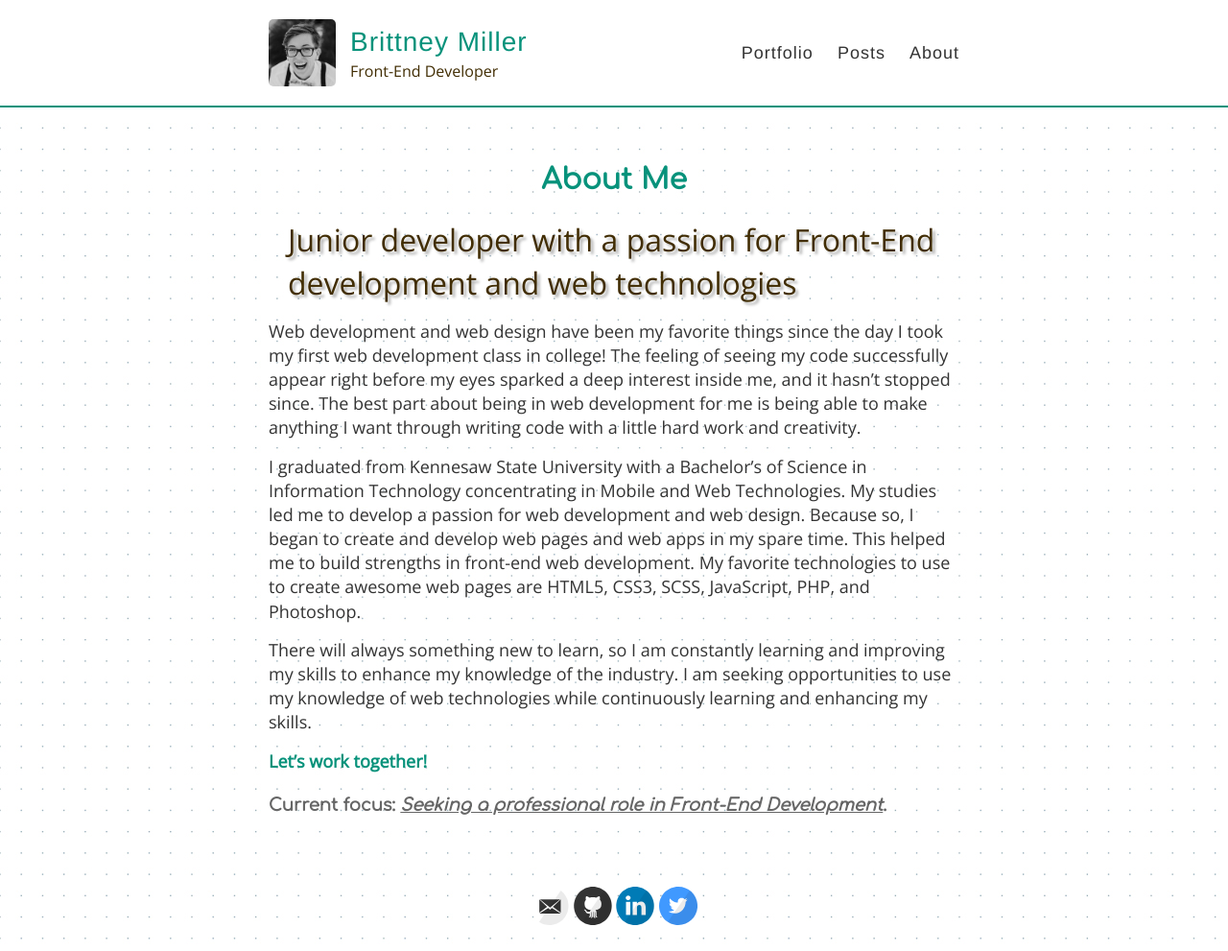
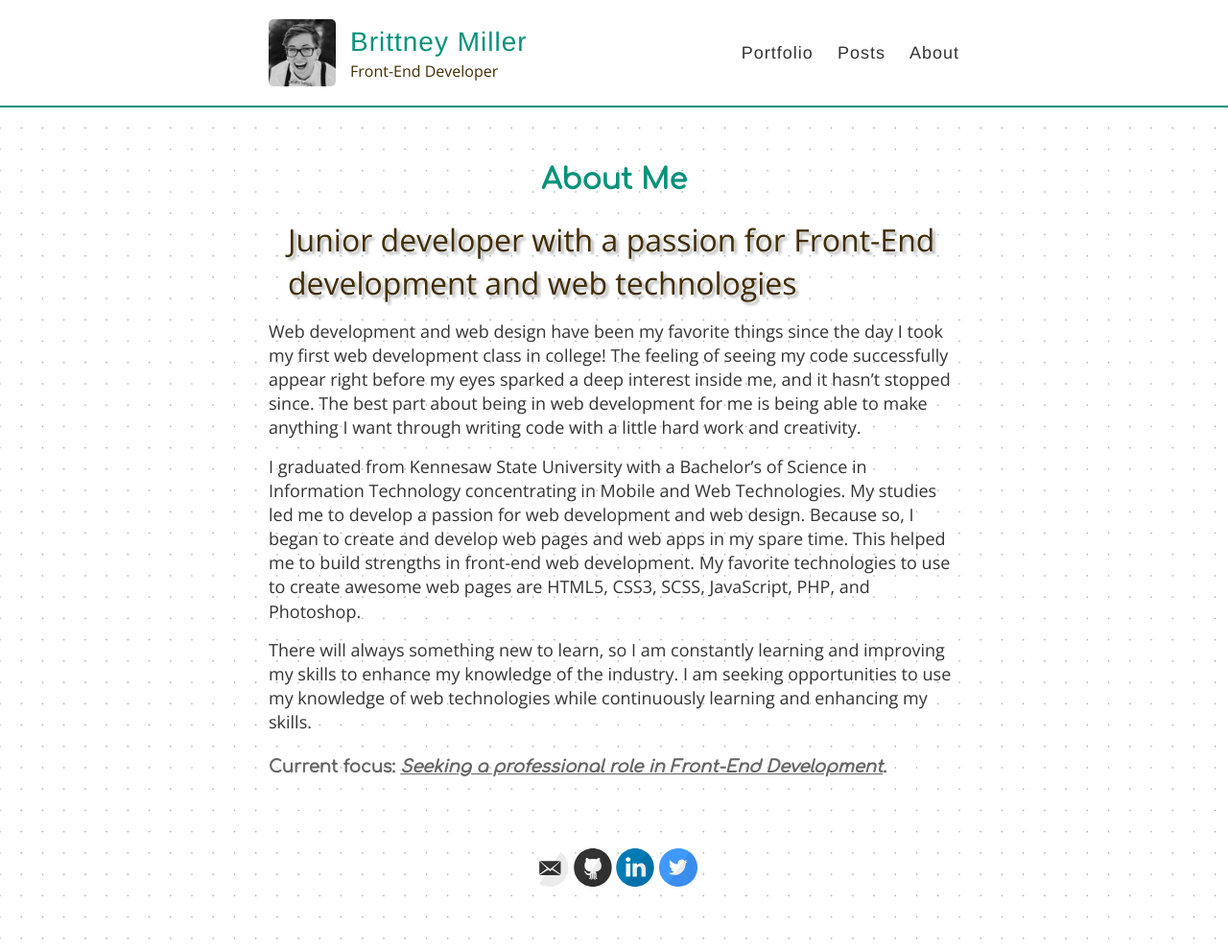
Before and after one commit to brittney092289/brittney092289.github.io, a Jekyll site: the page built from about.md, in a window 1280 px wide. Shown: the whole page at 96% size. Built offline with Jekyll 4.4.1, drawn with Linux system fonts in a browser that asks for light colours.

Commit message:
Update about.md

```diff
--- a/about.md
+++ b/about.md
@@ -14,6 +14,4 @@ I graduated from Kennesaw State University with a Bachelor’s of Science in Inf
 
 There will always something new to learn, so I am constantly learning and improving my skills to enhance my knowledge of the industry. I am seeking opportunities to use my knowledge of web technologies while continuously learning and enhancing my skills.
 
-<strong>[Let's work together!](https://www.brittneymiller.com/#contact)</strong>
-
 <h4>Current focus: <span><u><em>Seeking a professional role in Front-End Development</em></u>.</span></h4>
```
